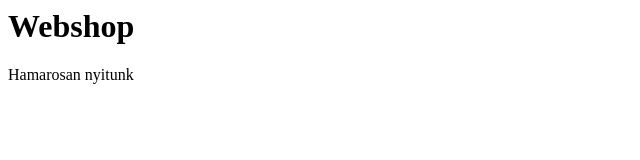
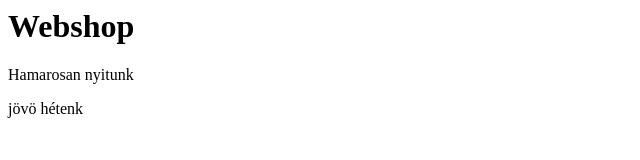
Before and after one commit to zsolnailaszlo/bolt, a plain HTML site: page index.html in a window 1280 px wide. Shown: the whole page, without its empty margins (0-640 px from the left). Drawn offline with Linux system fonts and the light colour scheme.

Commit message:
Update index.html

```diff
--- a/index.html
+++ b/index.html
@@ -4,5 +4,6 @@
 <body>
 <h1>Webshop</h1>
 <p>Hamarosan nyitunk</p>
+<p>jövö hétenk</p>
 </body<
 </html>
```
